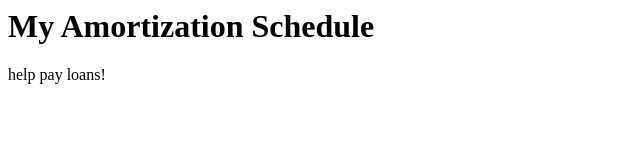
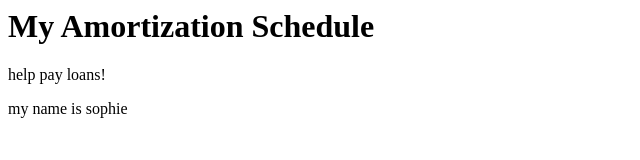
Before and after one commit to sophiegarber/sophiegarber.github.io, a plain HTML site: page index.html in a window 1280 px wide. Shown: the whole page, without its empty margins (0-640 px from the left). Drawn offline with Linux system fonts and the light colour scheme.

Commit message:
Update index.html

```diff
--- a/index.html
+++ b/index.html
@@ -6,5 +6,6 @@
   <body>
     <h1>My Amortization Schedule</h1>
     <p>help pay loans!</p>
+    <p>my name is sophie</p>
   </body>
 </html>
```
